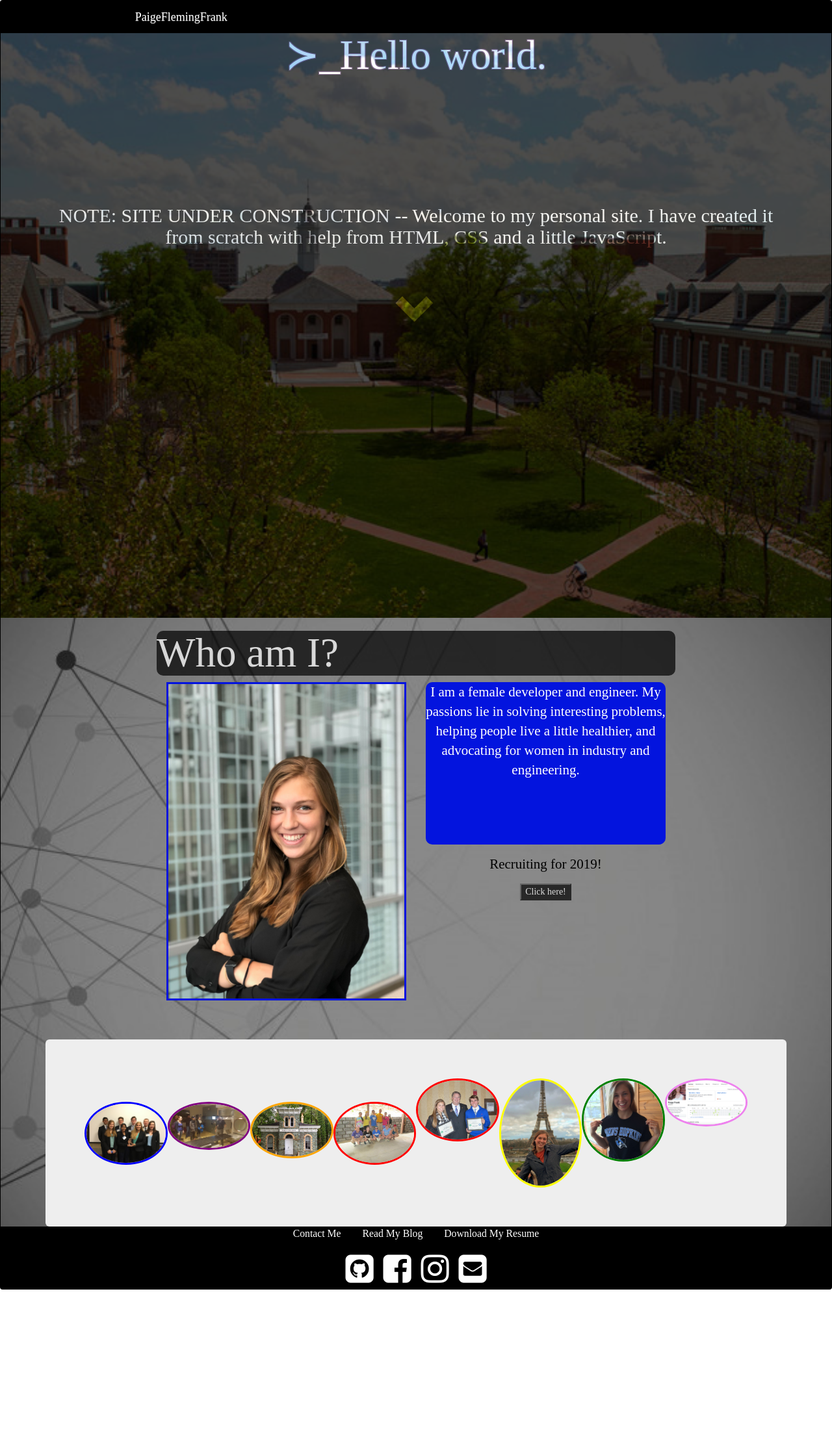
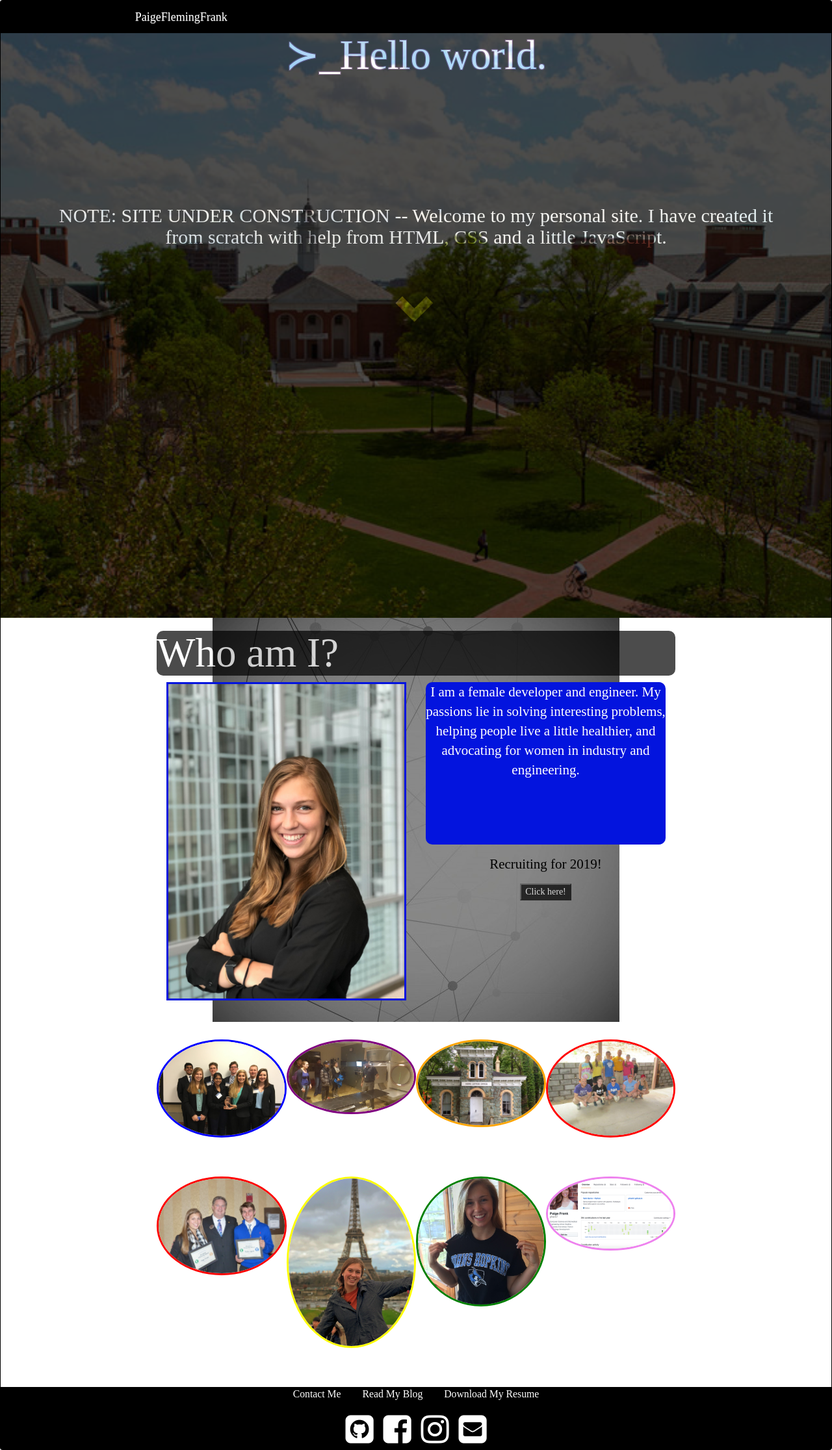
Before and after one commit to pfrank7/pfrank7.github.io, a Jekyll site: the page built from index.html, in a window 1280 px wide. Shown: the whole page at 65% size. Built offline with Jekyll 4.4.1, drawn with Linux system fonts in a browser that asks for light colours; nearby versions of some CDN libraries; before the commit the page ends 1985 px from its top, so only the background shows below that.

Commit message:
Update index.html

```diff
--- a/index.html
+++ b/index.html
@@ -45,14 +45,7 @@ title: Paige Frank
 	}
 #about {
 	font-family: 'Times New Roman', Courier, Geogria;
-	background-image: url("../photos/techback.jpg");
-	background-repeat:no-repeat;
-}
-#port {
-	font-family: 'Times New Roman', Courier, Geogria;
-	background-image: url("../photos/porfolioback.png");
-	background-repeat:no-repeat;
-	margin: 20%;
+	background: url(../photos/techback.jpg) center top no-repeat, url(porfolioback.png) center bottom no-repeat;
 }
 .img-circle {
 	margin:0px;
@@ -130,7 +123,6 @@ title: Paige Frank
 					<h1 style = "color:white; background-color:black; border-radius:10px; opacity:.7;" > Want to know more? </h1>
 				</div>
 			</div-->
-			<div class = "jumbotron" id = "port margin">
 			<div class = "row text-center" id = "margin">
 				<div class = "col-sm-3">
 					<a href = "pfrank7.github.io/DesignTeam.html">
```
